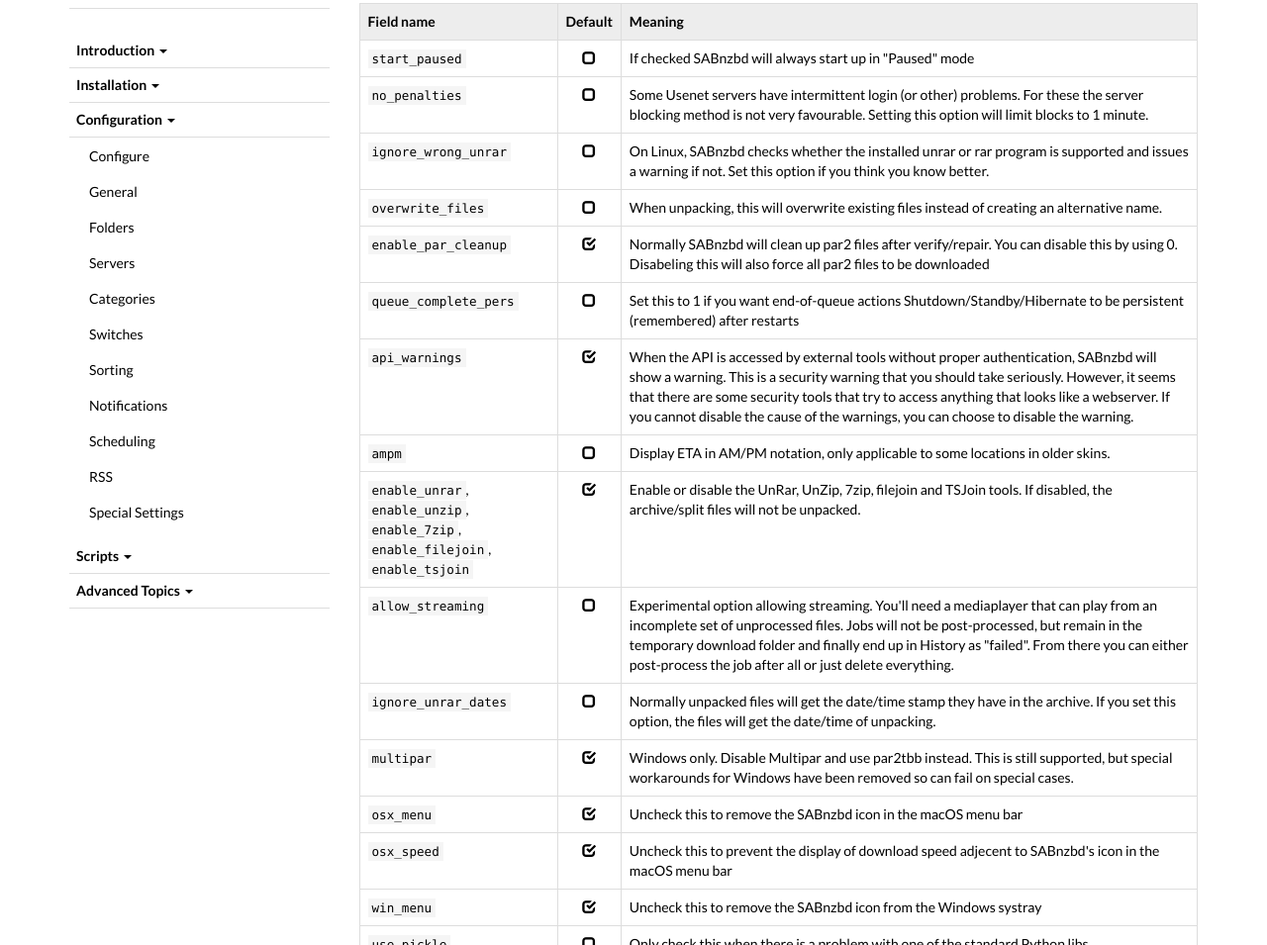
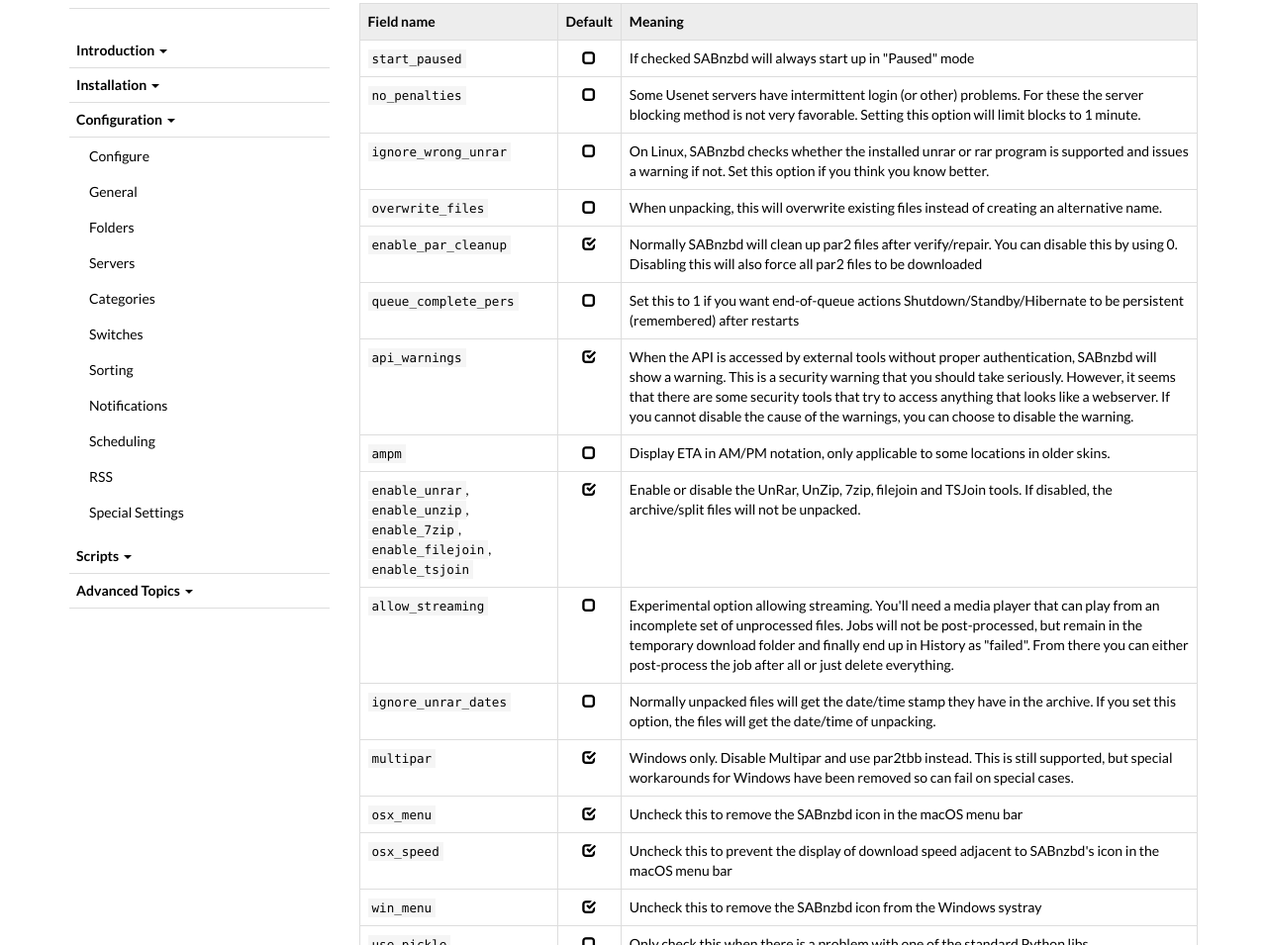
Before and after one commit to sabnzbd/sabnzbd.github.io, a Jekyll site: the page built from wiki/configuration/2.2/special.html, in a window 1280 px wide and 1400 px high. Shown: the part 249-1204 px from the top of the window at 99% size. Built offline with Jekyll 4.4.1, drawn with Linux system fonts in a browser that asks for light colours; some of the changed text lies outside the part shown.

Commit message:
Correct (basic) spelling errors

```diff
--- a/wiki/configuration/2.2/rss.html
+++ b/wiki/configuration/2.2/rss.html
@@ -4,12 +4,12 @@
 <p>SABnzbd can read RSS-feeds provided by indexers or public RSS websites.
     These sites will offer you the latest downloads or return results based on some query. For a list of supported RSS sites <a href="/wiki/introduction/nzb-sources">see here.</a>
 </p>
-<p>Each feed is analysed using filters.
+<p>Each feed is analyzed using filters.
     A filter looks for text pattern in the title of the entries.
     A filter "matches" if the text it contains is found inside a title.
     You can add <code>*</code> characters that will match arbitrary parts of the title.
     There are accept and reject filters.
-    The filters are analysed in order and the first matching one will be selected.
+    The filters are analyzed in order and the first matching one will be selected.
 </p>
 <p><span class="label label-warning">NOTE</span> Some website feeds require the inclusion of authentication details in the URL. Please see the sites for details on connecting to your particular feed provider.</p>
 
--- a/wiki/configuration/2.2/servers.html
+++ b/wiki/configuration/2.2/servers.html
@@ -62,7 +62,7 @@
             <td><strong>Certificate verification</strong><br><span class="label label-primary">Advanced</span></td>
             <td>
                 <p>SABnzbd can verify the certificates your newsserver uses to verify its identity. Python 2.7.9 or above, OpenSSL 1.0.2 or above and up-to-date local CA certificates are required.</p>
-                <p><span class="label label-danger">WARNING</span> Disabeling or setting this check to <code>Minimal</code> allows anyone to redirect and intercept your traffic using <em>any</em> valid certificate!  It is comparable to not using SSL at all.</p>
+                <p><span class="label label-danger">WARNING</span> Disabling or setting this check to <code>Minimal</code> allows anyone to redirect and intercept your traffic using <em>any</em> valid certificate!  It is comparable to not using SSL at all.</p>
                 <p>Read more on <a href="/wiki/advanced/certificate-errors.html">Certificate verification</a>.</p>
                 <ul>
                     <li><code>None</code> = Certificates are not verified</li>
--- a/wiki/configuration/2.2/special.html
+++ b/wiki/configuration/2.2/special.html
@@ -18,7 +18,7 @@
         <tr>
             <td><code>no_penalties</code></td>
             <td><span class="glyphicon glyphicon-unchecked"></span></td>
-            <td>Some Usenet servers have intermittent login (or other) problems. For these the server blocking method is not very favourable. Setting this option will limit blocks to 1 minute.</td>
+            <td>Some Usenet servers have intermittent login (or other) problems. For these the server blocking method is not very favorable. Setting this option will limit blocks to 1 minute.</td>
         </tr>
         <tr>
             <td><code>ignore_wrong_unrar</code></td>
@@ -33,7 +33,7 @@
         <tr>
             <td><code>enable_par_cleanup</code></td>
             <td><span class="glyphicon glyphicon-check"></span></td>
-            <td>Normally SABnzbd will clean up par2 files after verify/repair. You can disable this by using 0. Disabeling this will also force all par2 files to be downloaded</td>
+            <td>Normally SABnzbd will clean up par2 files after verify/repair. You can disable this by using 0. Disabling this will also force all par2 files to be downloaded</td>
         </tr>
         <tr>
             <td><code>queue_complete_pers</code></td>
@@ -58,7 +58,7 @@
         <tr>
             <td><code>allow_streaming</code></td>
             <td><span class="glyphicon glyphicon-unchecked"></span></td>
-            <td>Experimental option allowing streaming. You'll need a mediaplayer that can play from an incomplete set of unprocessed files. Jobs will not be post-processed, but remain in the temporary download folder and finally end up in History as "failed". From there you can either post-process the job after all or just delete everything.</td>
+            <td>Experimental option allowing streaming. You'll need a media player that can play from an incomplete set of unprocessed files. Jobs will not be post-processed, but remain in the temporary download folder and finally end up in History as "failed". From there you can either post-process the job after all or just delete everything.</td>
         </tr>
         <tr>
             <td><code>ignore_unrar_dates</code></td>
@@ -78,7 +78,7 @@
         <tr>
             <td><code>osx_speed</code></td>
             <td><span class="glyphicon glyphicon-check"></span></td>
-            <td>Uncheck this to prevent the display of download speed adjecent to SABnzbd's icon in the macOS menu bar</td>
+            <td>Uncheck this to prevent the display of download speed adjacent to SABnzbd's icon in the macOS menu bar</td>
         </tr>
         <tr>
             <td><code>win_menu</code></td>
@@ -204,7 +204,7 @@
         <tr>
             <td><code>nomedia_marker</code></td>
             <td></td>
-            <td>Just before unpacking of files into the final folder, SABnzbd will put a special marker file (e.g. ".nomedia") in the folder. Afterwards it will be deleted. This prevents some mediaplayer software from trying to index the folder while still incomplete. You can disable the feature by clearing the field, or you can set an alternative name. Check your media software's manual.<sup class="footnoteref"><a id="footnoteref-1" href="#footnote-1">1</a></sup></td>
+            <td>Just before unpacking of files into the final folder, SABnzbd will put a special marker file (e.g. ".nomedia") in the folder. Afterwards it will be deleted. This prevents some media player software from trying to index the folder while still incomplete. You can disable the feature by clearing the field, or you can set an alternative name. Check your media software's manual.</td>
         </tr>
         <tr>
             <td><code>req_completion_rate</code></td>
@@ -277,8 +277,3 @@
         </tr>
     </tbody>
 </table>
-<div class="footnotes-footer">
-    <div class="title">Footnotes</div>
-    <div class="footnote-footer" id="footnote-1">1. This is an experimental feature, which hasn't had enough testing. It is possible that marker files stay behind.</div>
-    <div class="footnote-footer" id="footnote-2">2. Linux memory usage "V" is total memory usage of SABnzbd, "R" is actually used physical memory</div>
-</div>
```
Also changed, not shown: other parts of wiki/configuration/2.2/special.html (+5 -5 lines), wiki/configuration/2.2/general.html (+6 -6 lines), wiki/configuration/2.2/notifications.html (+7 -7 lines), wiki/configuration/2.2/switches.html (+5 -5 lines).
